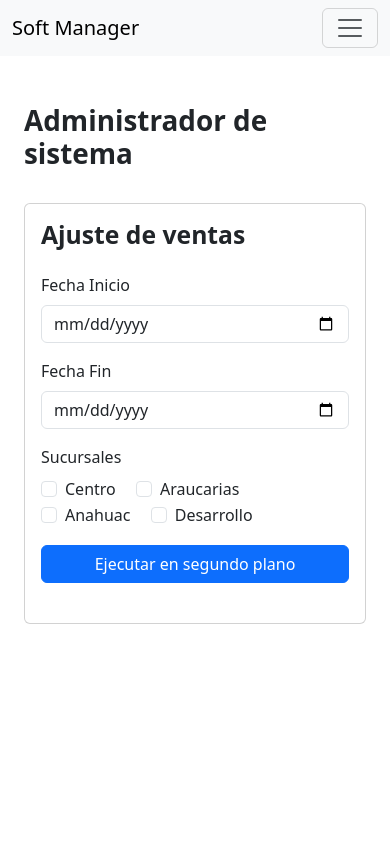
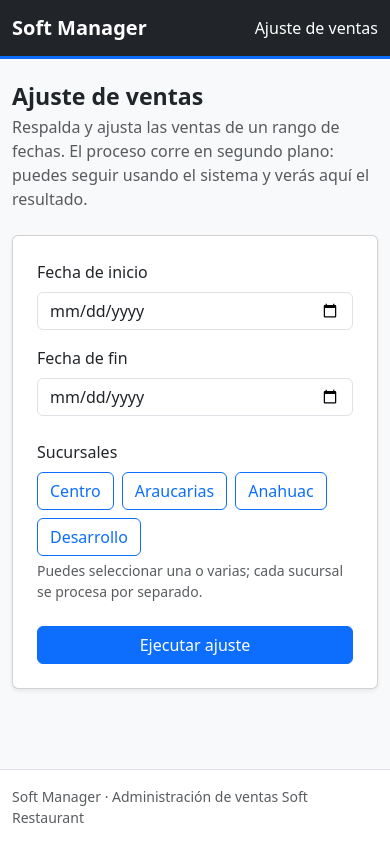
Before and after one commit to mariosuarezDEV/Extensiones-Soft-Restaurant, a Flask app: page /mantenimiento in a window 390 px wide. Run offline with Flask 3, Linux system fonts and the light colour scheme.

Commit message:
Rediseña el frontend: solo Ajuste de ventas, con Bootstrap y responsive
Quita las opciones sin funcionalidad y la página de inicio (/ redirige a
/mantenimiento). Formulario con validación en línea y lista de tareas con
estado y progreso.

Co-Authored-By: Claude Sonnet 5.5 <noreply@anthropic.com>

```diff
--- a/soft_manager/frontend/main.py
+++ b/soft_manager/frontend/main.py
@@ -1,4 +1,4 @@
-from flask import Flask, jsonify, render_template, request
+from flask import Flask, jsonify, redirect, render_template, request
 from datetime import datetime
 
 from servicio import SERVIDORES, db, req
@@ -9,7 +9,7 @@ app = Flask(__name__)
 
 @app.route("/")
 def home():
-    return render_template("index.html")
+    return redirect("/mantenimiento")
 
 
 @app.route("/mantenimiento", methods=["GET", "POST"])
--- a/soft_manager/frontend/templates/base.html
+++ b/soft_manager/frontend/templates/base.html
@@ -1,67 +1,37 @@
 <!DOCTYPE html>
-<html lang="en">
+<html lang="es">
 <head>
     <meta charset="UTF-8">
     <meta name="viewport" content="width=device-width, initial-scale=1.0">
     <link href="https://cdn.jsdelivr.net/npm/bootstrap@5.3.8/dist/css/bootstrap.min.css" rel="stylesheet" integrity="sha384-sRIl4kxILFvY47J16cr9ZwB07vP4J8+LH7qKQnuqkuIAvNWLzeN8tE5YBujZqJLB" crossorigin="anonymous">
-    <title>Soft Manager</title>
+    <title>{% block titulo %}Soft Manager{% endblock titulo %}</title>
 </head>
-<body>
-    <nav class="navbar navbar-expand-lg bg-body-tertiary">
-        <div class="container-fluid">
-          <a class="navbar-brand" href="#">Soft Manager</a>
-          <button class="navbar-toggler" type="button" data-bs-toggle="collapse" data-bs-target="#navbarSupportedContent" aria-controls="navbarSupportedContent" aria-expanded="false" aria-label="Toggle navigation">
-            <span class="navbar-toggler-icon"></span>
-          </button>
-          <div class="collapse navbar-collapse" id="navbarSupportedContent">
-            <ul class="navbar-nav me-auto mb-2 mb-lg-0">
+<body class="bg-body-tertiary d-flex flex-column min-vh-100">
+    <header>
+        <nav class="navbar navbar-expand-sm navbar-dark bg-dark border-bottom border-primary border-3">
+            <div class="container">
+                <a class="navbar-brand fw-semibold" href="/mantenimiento">Soft Manager</a>
+                <ul class="navbar-nav ms-auto">
                     <li class="nav-item">
-                <a class="nav-link active" aria-current="page" href="/">Inicio</a>
-              </li>
-              <li class="nav-item">
-                <a class="nav-link" href="/mantenimiento">Ajuste ventas</a>
-              </li>
-              <li class="nav-item dropdown">
-                <a class="nav-link dropdown-toggle" href="#" role="button" data-bs-toggle="dropdown" aria-expanded="false">
-                  Ventas
-                </a>
-                <ul class="dropdown-menu">
-                  <li><a class="dropdown-item" href="#">Actuales</a></li>
-                  <li><a class="dropdown-item" href="#">Facturadas</a></li>
-                  <li><hr class="dropdown-divider"></li>
-                  <li><a class="dropdown-item" href="#">Respaldo</a></li>
-                </ul>
-              </li>
-              <li class="nav-item">
-                <a class="nav-link disabled" aria-disabled="true">Disabled</a>
+                        <a class="nav-link active" aria-current="page" href="/mantenimiento">Ajuste de ventas</a>
                     </li>
                 </ul>
-            <form class="d-flex" role="search">
-              <input class="form-control me-2" type="search" placeholder="Folio" aria-label="Search"/>
-              <button class="btn btn-outline-success" type="submit">Buscar</button>
-            </form>
-          </div>
             </div>
         </nav>
-    <div class="container my-4 p-4">
-        <div class="row mb-4">
-            <div class="col-12">
-                <h1 class="fs-1 fw-bold">
-                    Administrador de sistema
-                </h1>
-            </div>
-        </div>
-        <div class="row">
-            <div class="col-12">
-                <div class="card">
-                    <div class="card-body">
+    </header>
+
+    <main class="container flex-grow-1 py-4 py-md-5">
         {% block contenido %}
         {% endblock contenido %}
+    </main>
+
+    <footer class="border-top bg-body py-3">
+        <div class="container small text-body-secondary">
+            Soft Manager &middot; Administración de ventas Soft Restaurant
         </div>
-                </div>
-            </div>
-        </div>
-    </div>
+    </footer>
+
     <script src="https://cdn.jsdelivr.net/npm/bootstrap@5.3.8/dist/js/bootstrap.bundle.min.js" integrity="sha384-FKyoEForCGlyvwx9Hj09JcYn3nv7wiPVlz7YYwJrWVcXK/BmnVDxM+D2scQbITxI" crossorigin="anonymous"></script>
+    {% block scripts %}{% endblock scripts %}
 </body>
 </html>
--- a/soft_manager/frontend/templates/mantenimiento.html
+++ b/soft_manager/frontend/templates/mantenimiento.html
@@ -1,124 +1,204 @@
 {% extends "base.html" %}
 
+{% block titulo %}Ajuste de ventas · Soft Manager{% endblock titulo %}
+
 {% block contenido %}
-<div class="row">
-    <div class="col-12">
-        <h1 class="fs-2 fw-bold mb-4">
-            Ajuste de ventas
-        </h1>
-        <form id="form-mantenimiento" method="POST" class="needs-validation" action="/mantenimiento">
+<div class="row justify-content-center">
+    <div class="col-12 col-lg-9 col-xl-8">
 
-            <!-- Fecha inicio -->
-            <div class="mb-3">
-                <label for="fecha_inicio" class="form-label">Fecha Inicio</label>
-                <input type="date" class="form-control" id="fecha_inicio" name="fecha_inicio" required>
+        <div class="mb-4">
+            <h1 class="h3 fw-semibold mb-1">Ajuste de ventas</h1>
+            <p class="text-body-secondary mb-0">
+                Respalda y ajusta las ventas de un rango de fechas. El proceso corre en
+                segundo plano: puedes seguir usando el sistema y verás aquí el resultado.
+            </p>
+        </div>
+
+        <div class="card shadow-sm">
+            <div class="card-body p-4">
+                <div class="alert alert-danger d-none" id="alerta" role="alert"></div>
+                <form id="form-mantenimiento" method="POST" action="/mantenimiento" novalidate>
+                    <div class="row g-3 mb-4">
+                        <div class="col-12 col-md-6">
+                            <label for="fecha_inicio" class="form-label fw-medium">Fecha de inicio</label>
+                            <input type="date" class="form-control" id="fecha_inicio" name="fecha_inicio" required>
+                            <div class="invalid-feedback">Indica la fecha de inicio.</div>
+                        </div>
+                        <div class="col-12 col-md-6">
+                            <label for="fecha_fin" class="form-label fw-medium">Fecha de fin</label>
+                            <input type="date" class="form-control" id="fecha_fin" name="fecha_fin" required>
+                            <div class="invalid-feedback" id="fecha_fin_error">Indica la fecha de fin.</div>
+                        </div>
+                    </div>
+
+                    <fieldset class="mb-4">
+                        <legend class="form-label fw-medium fs-6">Sucursales</legend>
+                        <div class="d-flex flex-wrap gap-2" id="sucursales">
+                            {% for clave, nombre in [("centro", "Centro"), ("araucarias", "Araucarias"), ("anahuac", "Anahuac"), ("desarrollo", "Desarrollo")] %}
+                            <input type="checkbox" class="btn-check" id="suc_{{ clave }}" name="sucursal" value="{{ clave }}" autocomplete="off">
+                            <label class="btn btn-outline-primary" for="suc_{{ clave }}">{{ nombre }}</label>
+                            {% endfor %}
+                        </div>
+                        <div class="form-text">Puedes seleccionar una o varias; cada sucursal se procesa por separado.</div>
+                        <div class="text-danger small mt-1 d-none" id="sucursales_error" role="alert">Selecciona al menos una sucursal.</div>
+                    </fieldset>
+
+                    <div class="d-grid d-sm-flex justify-content-sm-end">
+                        <button type="submit" id="btn-ejecutar" class="btn btn-primary px-4">
+                            <span class="spinner-border spinner-border-sm me-2 d-none" id="spinner-enviar" aria-hidden="true"></span>
+                            Ejecutar ajuste
+                        </button>
+                    </div>
+                </form>
             </div>
+        </div>
 
-            <!-- Fecha fin -->
-            <div class="mb-3">
-                <label for="fecha_fin" class="form-label">Fecha Fin</label>
-                <input type="date" class="form-control" id="fecha_fin" name="fecha_fin" required>
-            </div>
+        <div class="card shadow-sm mt-4 d-none" id="panel-tareas">
+            <div class="card-header bg-body fw-semibold">Mantenimientos</div>
+            <ul class="list-group list-group-flush" id="tareas" aria-live="polite"></ul>
+        </div>
 
-            <!-- Sucursales -->
-            <div class="mb-3">
-                <label class="form-label d-block">Sucursales</label>
-                {% for clave, nombre in [("centro", "Centro"), ("araucarias", "Araucarias"), ("anahuac", "Anahuac"), ("desarrollo", "Desarrollo")] %}
-                <div class="form-check form-check-inline">
-                    <input class="form-check-input" type="checkbox" id="suc_{{ clave }}" name="sucursal" value="{{ clave }}">
-                    <label class="form-check-label" for="suc_{{ clave }}">{{ nombre }}</label>
-                </div>
-                {% endfor %}
-            </div>
-
-            <!-- Enviar -->
-            <div class="d-grid gap-2">
-                <button type="submit" id="btn-ejecutar" class="btn btn-primary">Ejecutar en segundo plano</button>
-            </div>
-        </form>
-        <div id="tareas" class="mt-4"></div>
     </div>
 </div>
+{% endblock contenido %}
 
+{% block scripts %}
 <script>
 const CLAVE = "mantenimientos_pendientes";
-const contenedor = document.getElementById("tareas");
+const lista = document.getElementById("tareas");
+const panel = document.getElementById("panel-tareas");
+const form = document.getElementById("form-mantenimiento");
+const inicio = document.getElementById("fecha_inicio");
+const fin = document.getElementById("fecha_fin");
+const errorSucursales = document.getElementById("sucursales_error");
 const intervalos = {};
 
 function leer() {
     try { return JSON.parse(localStorage.getItem(CLAVE) || "[]"); } catch (e) { return []; }
 }
-function guardar(lista) {
-    try { localStorage.setItem(CLAVE, JSON.stringify(lista)); } catch (e) {}
+function guardar(tareas) {
+    try { localStorage.setItem(CLAVE, JSON.stringify(tareas)); } catch (e) {}
 }
 function quitar(id) { guardar(leer().filter(t => t.id !== id)); }
 
-function tarjeta(t) {
-    const div = document.createElement("div");
-    div.className = "alert alert-secondary";
-    div.id = "tarea-" + t.id;
-    div.innerHTML = '<strong class="text-capitalize"></strong> <span class="msg">En cola...</span>' +
-        '<div class="progress mt-2"><div class="progress-bar progress-bar-striped progress-bar-animated" style="width: 0%"></div></div>';
-    div.querySelector("strong").textContent = t.sucursal;
-    contenedor.appendChild(div);
-    return div;
+function crearItem(t) {
+    const li = document.createElement("li");
+    li.className = "list-group-item py-3";
+    li.id = "tarea-" + t.id;
+    li.innerHTML =
+        '<div class="d-flex justify-content-between align-items-center gap-2">' +
+            '<span class="fw-medium text-capitalize nombre"></span>' +
+            '<span class="badge text-bg-secondary estado">En cola</span>' +
+        '</div>' +
+        '<div class="small text-body-secondary mt-1 detalle">Esperando turno...</div>' +
+        '<div class="progress mt-2" role="progressbar" aria-label="Progreso" aria-valuemin="0" aria-valuemax="100" aria-valuenow="0" style="height: .5rem">' +
+            '<div class="progress-bar progress-bar-striped progress-bar-animated" style="width: 0%"></div>' +
+        '</div>';
+    li.querySelector(".nombre").textContent = t.sucursal;
+    lista.appendChild(li);
+    panel.classList.remove("d-none");
+    return li;
 }
 
 function seguir(t) {
-    const div = document.getElementById("tarea-" + t.id) || tarjeta(t);
-    const msg = div.querySelector(".msg");
-    const barra = div.querySelector(".progress-bar");
-    const final = (clase, texto) => {
+    const li = document.getElementById("tarea-" + t.id) || crearItem(t);
+    const estado = li.querySelector(".estado");
+    const detalle = li.querySelector(".detalle");
+    const progreso = li.querySelector(".progress");
+    const barra = li.querySelector(".progress-bar");
+
+    const terminar = (clase, etiqueta, texto) => {
         clearInterval(intervalos[t.id]);
-        div.className = "alert alert-" + clase;
-        div.querySelector(".progress").remove();
-        msg.textContent = texto;
+        estado.className = "badge estado text-bg-" + clase;
+        estado.textContent = etiqueta;
+        detalle.className = "small mt-1 detalle text-" + (clase === "danger" ? "danger" : "body-secondary");
+        detalle.textContent = texto;
+        progreso.remove();
         quitar(t.id);
     };
+
     const consultar = async () => {
         try {
             const r = await fetch("/mantenimiento/estado/" + t.id);
             const d = await r.json();
-            if (d.estado === "PROGRESS") {
+            if (d.estado === "STARTED") {
+                estado.className = "badge estado text-bg-primary";
+                estado.textContent = "Iniciando";
+            } else if (d.estado === "PROGRESS") {
                 const p = d.progreso;
-                barra.style.width = Math.round(100 * p.actual / p.total) + "%";
-                msg.textContent = "Procesando " + p.dia + " (" + p.actual + "/" + p.total + "), ventas: " + p.total_ventas;
-            } else if (d.estado === "STARTED") {
-                msg.textContent = "Iniciando...";
+                const pct = Math.round(100 * p.actual / p.total);
+                estado.className = "badge estado text-bg-primary";
+                estado.textContent = "En proceso";
+                detalle.textContent = "Día " + p.dia + " (" + p.actual + " de " + p.total + ") · " + p.total_ventas + " ventas";
+                barra.style.width = pct + "%";
+                progreso.setAttribute("aria-valuenow", pct);
             } else if (d.estado === "SUCCESS") {
-                const enviados = d.resultado.historial.filter(h => h.enviado).length;
-                final("success", "Mantenimiento completado: " + d.resultado.total_ventas +
-                    " ventas, historial enviado " + enviados + "/" + d.resultado.historial.length + ".");
+                const h = d.resultado.historial;
+                const enviados = h.filter(x => x.enviado).length;
+                terminar("success", "Completado",
+                    d.resultado.total_ventas + " ventas procesadas · historial enviado " + enviados + " de " + h.length);
             } else if (d.estado === "FAILURE") {
-                final("danger", "Error: " + d.error);
+                terminar("danger", "Error", d.error);
             }
-        } catch (e) { /* red caida: reintenta en el siguiente ciclo */ }
+        } catch (e) { /* sin red: reintenta en el siguiente ciclo */ }
     };
     intervalos[t.id] = setInterval(consultar, 3000);
     consultar();
 }
 
-document.getElementById("form-mantenimiento").addEventListener("submit", async (ev) => {
+function mostrarError(texto) {
+    const alerta = document.getElementById("alerta");
+    alerta.textContent = texto;
+    alerta.classList.remove("d-none");
+}
+
+function validar() {
+    let ok = true;
+    const mensaje = document.getElementById("fecha_fin_error");
+    inicio.classList.toggle("is-invalid", !inicio.value);
+    fin.classList.remove("is-invalid");
+    if (!fin.value) {
+        mensaje.textContent = "Indica la fecha de fin.";
+        fin.classList.add("is-invalid");
+    } else if (inicio.value && fin.value < inicio.value) {
+        mensaje.textContent = "La fecha de fin no puede ser anterior a la de inicio.";
+        fin.classList.add("is-invalid");
+    }
+    const sinSucursal = !form.querySelector('input[name="sucursal"]:checked');
+    errorSucursales.classList.toggle("d-none", !sinSucursal);
+    ok = inicio.value && !fin.classList.contains("is-invalid") && !sinSucursal;
+    return Boolean(ok);
+}
+
+form.addEventListener("submit", async (ev) => {
     ev.preventDefault();
-    const form = ev.target;
-    if (!form.querySelector('input[name="sucursal"]:checked')) {
-        alert("Seleccione al menos una sucursal");
-        return;
-    }
+    document.getElementById("alerta").classList.add("d-none");
+    if (!validar()) return;
     const boton = document.getElementById("btn-ejecutar");
+    const spinner = document.getElementById("spinner-enviar");
     boton.disabled = true;
+    spinner.classList.remove("d-none");
     try {
         const r = await fetch("/mantenimiento", { method: "POST", body: new FormData(form) });
         const d = await r.json();
-        if (!r.ok) { alert(d.error || "No se pudo iniciar el mantenimiento"); return; }
+        if (!r.ok) { mostrarError(d.error || "No se pudo iniciar el mantenimiento."); return; }
         guardar(leer().concat(d.tareas));
         d.tareas.forEach(seguir);
+    } catch (e) {
+        mostrarError("No se pudo conectar con el servidor. Inténtalo de nuevo.");
     } finally {
         boton.disabled = false;
+        spinner.classList.add("d-none");
     }
 });
 
-// Retomar tareas si el usuario recargo la pagina
+form.addEventListener("change", () => {
+    if (form.querySelector('input[name="sucursal"]:checked')) errorSucursales.classList.add("d-none");
+    inicio.classList.remove("is-invalid");
+    fin.classList.remove("is-invalid");
+});
+
+// Retomar tareas si el usuario recargó la página
 leer().forEach(seguir);
 </script>
-{% endblock contenido %}
+{% endblock scripts %}
```
Also changed, not shown: CAMBIOS.md (+16 -0 lines), soft_manager/frontend/templates/index.html (deleted, +0 -33 lines). Lines whose indentation alone changed are shown as unchanged.
